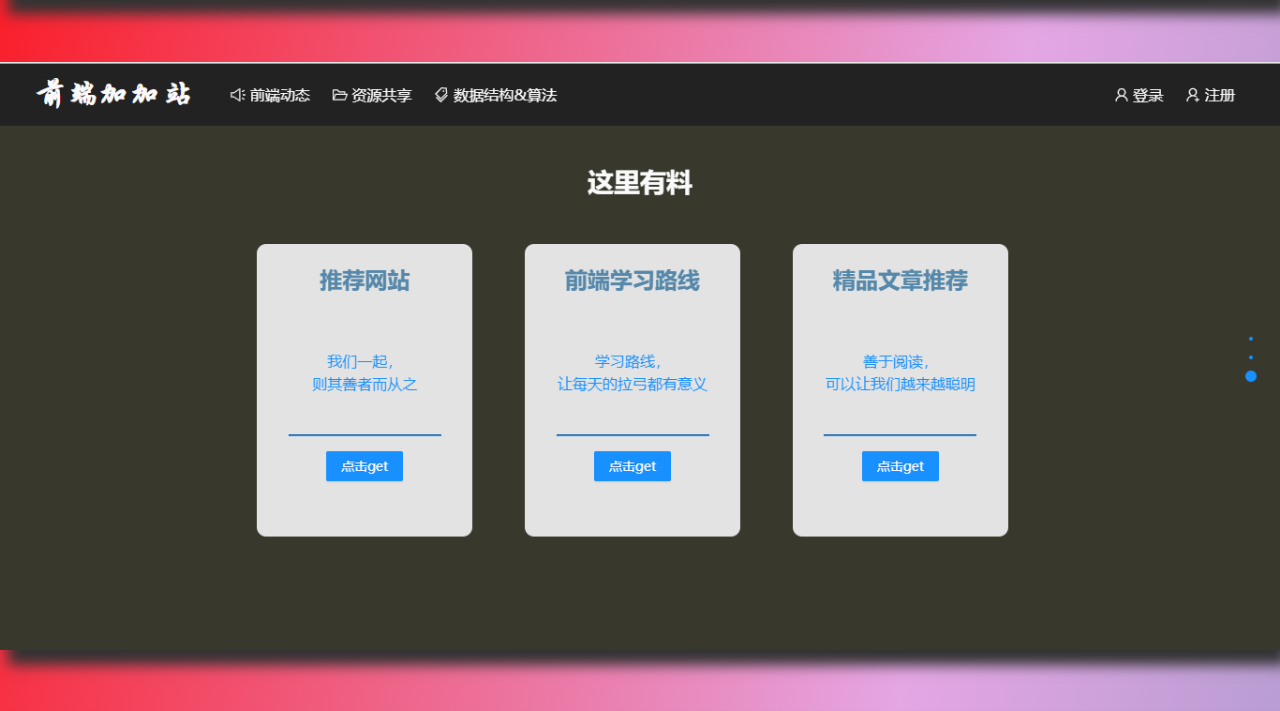
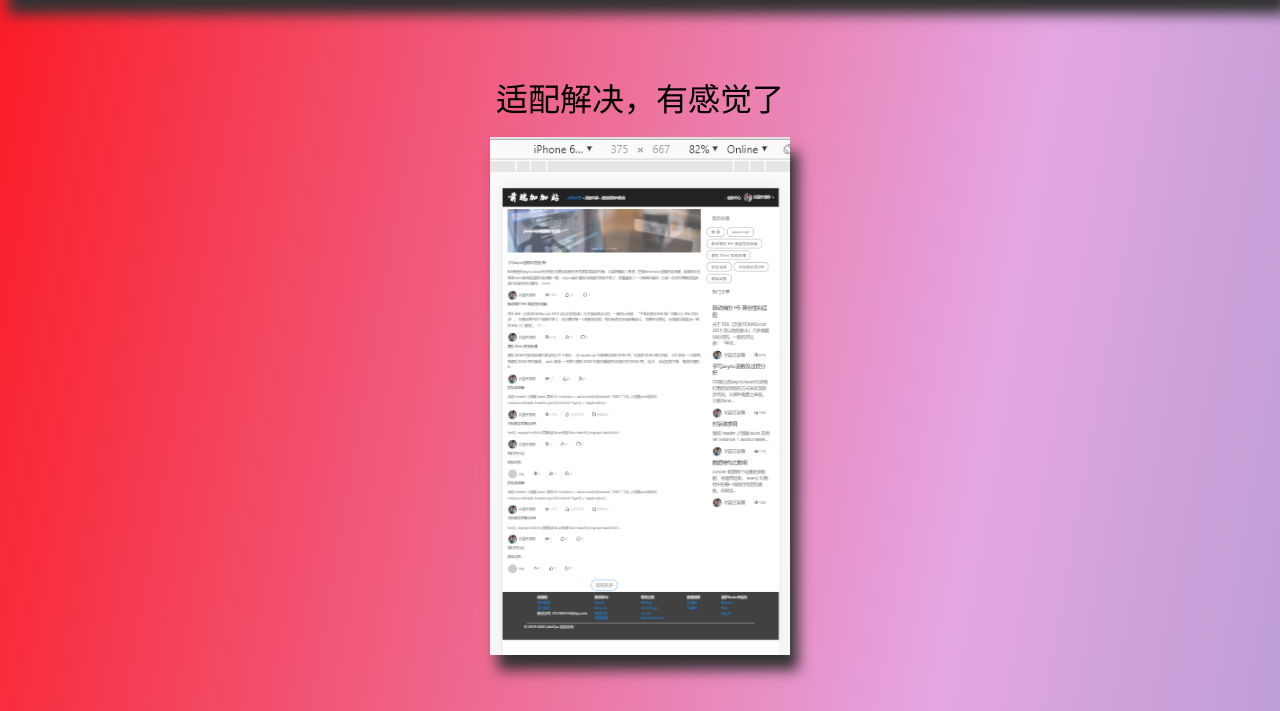
Before and after one commit to Kehao33/Qstation-view, a plain HTML site: page index.html in a window 1280 px wide. Shown: the part 1234-1945 px from the top of the page. Drawn offline with Linux system fonts and the light colour scheme.

Commit message:
小小修改，增加了适配布局（viewpoint+rem）

```diff
--- a/css/index.css
+++ b/css/index.css
@@ -8,3 +8,8 @@ img {
   margin-bottom: 60px;
   box-shadow: 8px 15px 13px #333;
 }
+
+img.rem_vp{
+  width: 300px;
+  height: auto;
+}
--- a/index.html
+++ b/index.html
@@ -10,6 +10,8 @@
 <body>
   <img src="./img/index1.png" alt="">
   <img src="./img/index2.png" alt="">
+  <h1>适配解决，有感觉了</h1>
+  <img class="rem_vp" src="./img/rem_viewpoint.png" alt="">
   <img src="./img/index3.png" alt="">
   <!-- 前端动态页面 -->
   <img src="./img/daynamic.png" alt="">
@@ -20,5 +22,6 @@
   <img src="./img/user-center.png" alt="">
   <img src="./img/admin.png" alt="">
 
+  <h1>view END........</h1>
 </body>
 </html>
```
Also changed, not shown: img/rem_viewpoint.png (added).
